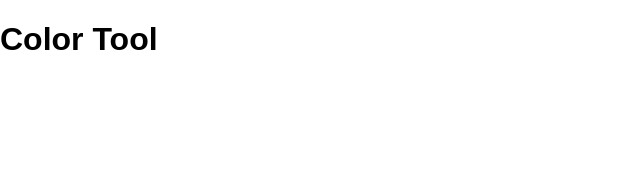
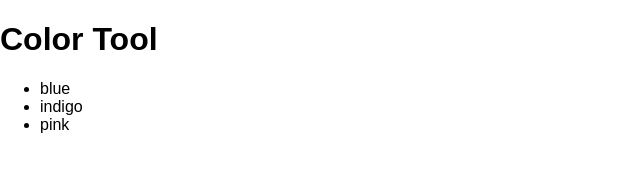
Before and after one commit to training4developers/react_01162018, a React (Create React App) app: page / in a window 1280 px wide. Shown: the top 184 px of the page, without its empty margins (0-640 px from the left). Built offline with nearby package versions, Linux system fonts and the light colour scheme.

Commit message:
added code demos

```diff
--- a/src/components/ColorTool.js
+++ b/src/components/ColorTool.js
@@ -1,10 +1,26 @@
 import * as React from 'react';
 
 export class ColorTool extends React.Component {
+
+
   render() {
+
+    const colors = [ 'blue', 'indigo', 'pink' ];
+
+    // const makes = [ 'Ford', 'Chevy' ]
+    // const models = [ 'F-150', 'Silverado' ]
+
+    const cars = [
+      { make: 'Ford', model: 'F-150', year: 2013, price: 23000 },
+      { make: 'Chevy', model: 'Silverago', year: 2015 },
+    ];
+
     return <div>
       <header>
         <h1>Color Tool</h1>
+        <ul>
+          {colors.map(color => <li>{color}</li>)}
+        </ul>
       </header>
     </div>;
   }
```
